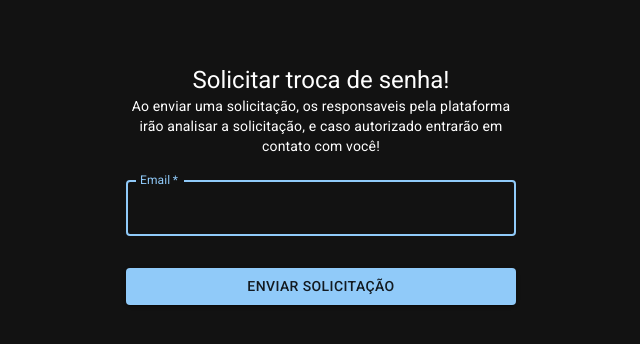
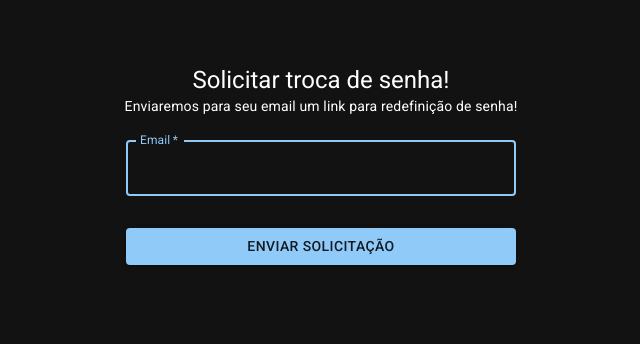
Before and after one commit to odutradev/prospera-odonto, a React (Vite) app: page /request-reset-password in a window 1280 px wide. Shown: the top 344 px of the page, without its empty margins (319-959 px from the left). Built offline with nearby package versions, Linux system fonts and the light colour scheme.

Commit message:
:construction: Update reset password logic

```diff
--- a/src/pages/requestResetPassword/index.jsx
+++ b/src/pages/requestResetPassword/index.jsx
@@ -47,7 +47,7 @@ const RequestResetPassword = () => {
             Solicitar troca de senha!
           </Typography>
           <Typography variant="body2">
-            Ao enviar uma solicitação, os responsaveis pela plataforma irão analisar a solicitação, e caso autorizado entrarão em contato com você!
+            Enviaremos para seu email um link para redefinição de senha!
           </Typography>
         </Box>
           <Box component="form" onSubmit={handleSubmit}  sx={{ mt: 1 }}>
```
